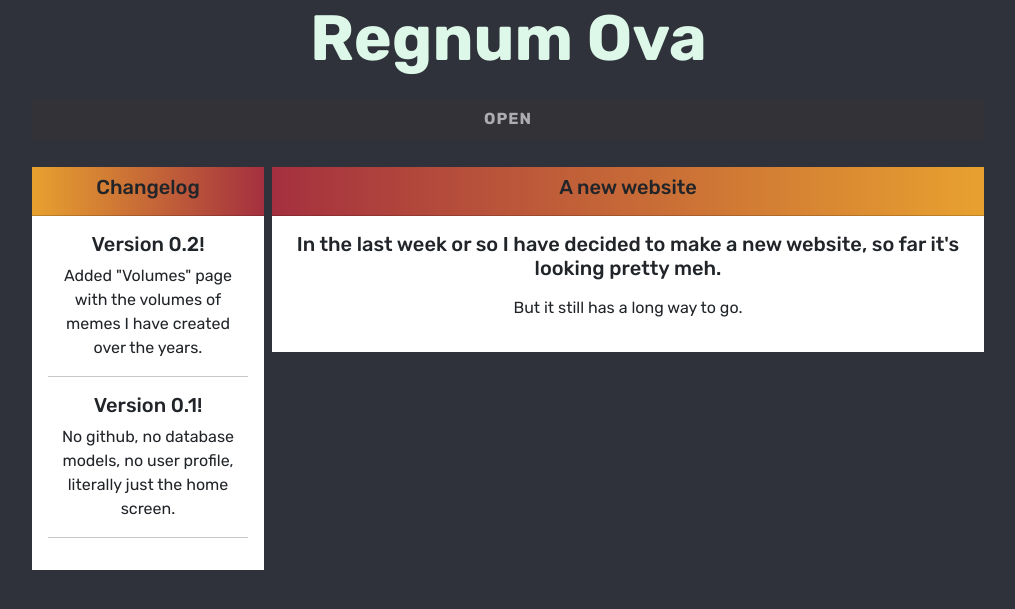
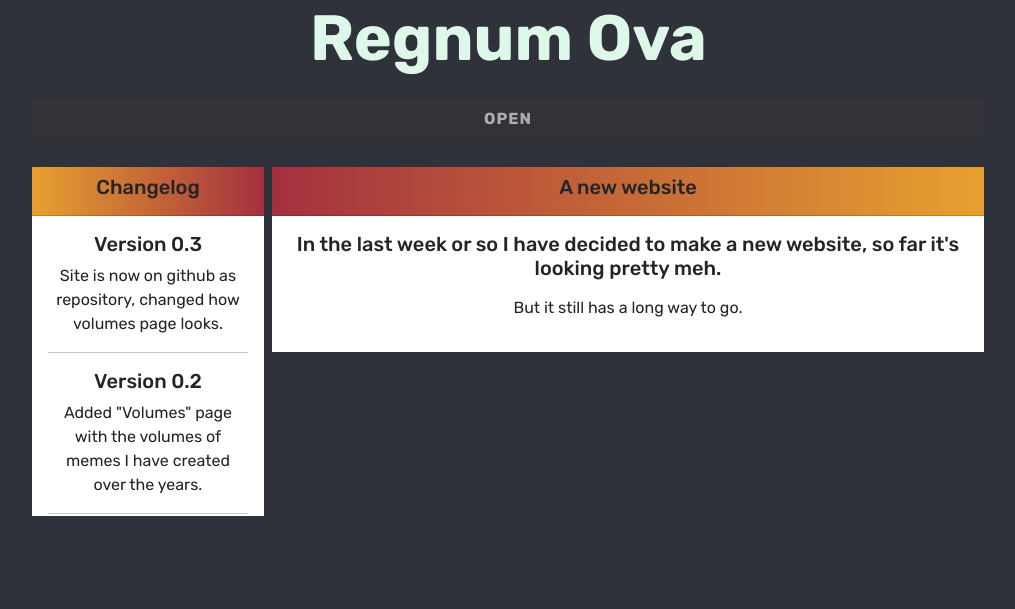
Before and after one commit to steve-cronje/egg-kingdom, a Django app: page / in a window 1280 px wide. Shown: the top 609 px of the page, without its empty margins (132-1147 px from the left). Run offline with Django 4.2, Linux system fonts and the light colour scheme; some libraries are stand-ins or nearby versions.

Commit message:
some changes

```diff
--- a/static/css/base.css
+++ b/static/css/base.css
@@ -165,4 +165,8 @@ body {
   padding-top: 2%;
 }
 
+.changelog-card {
+  height: 300px;
+}
+
 /*# sourceMappingURL=base.css.map */
--- a/static/scss/base.scss
+++ b/static/scss/base.scss
@@ -202,3 +202,7 @@ $speed: 0.25s;
     background-image: linear-gradient(#{to right, #{$color-yolkyellow}, #{$color-red}});
     padding-top: 2%;
 }
+
+.changelog-card {
+    height: 300px;
+}
--- a/templates/homebase/home.html
+++ b/templates/homebase/home.html
@@ -7,13 +7,14 @@
                 <div class="card-header text-center">
                     <h5>Changelog</h5>
                 </div>
-                <div class="card-body text-center">
-                    <p class="h5">Version 0.2!</p>
-                    <!-- <hr> -->
+                <div class="card-body text-center overflow-auto changelog-card">
+                    <p class="h5">Version 0.3</p>
+                    <p>Site is now on github as repository, changed how volumes page looks.</p>
+                    <hr>
+                    <p class="h5">Version 0.2</p>
                     <p>Added "Volumes" page with the volumes of memes I have created over the years.</p>
                     <hr>
-                    <p class="h5">Version 0.1!</p>
-                    <!-- <hr> -->
+                    <p class="h5">Version 0.1</p>
                     <p>No github, no database models, no user profile, literally just the home screen.</p>
                     <hr>
                 </div>
```
Also changed, not shown: 2 other files.
